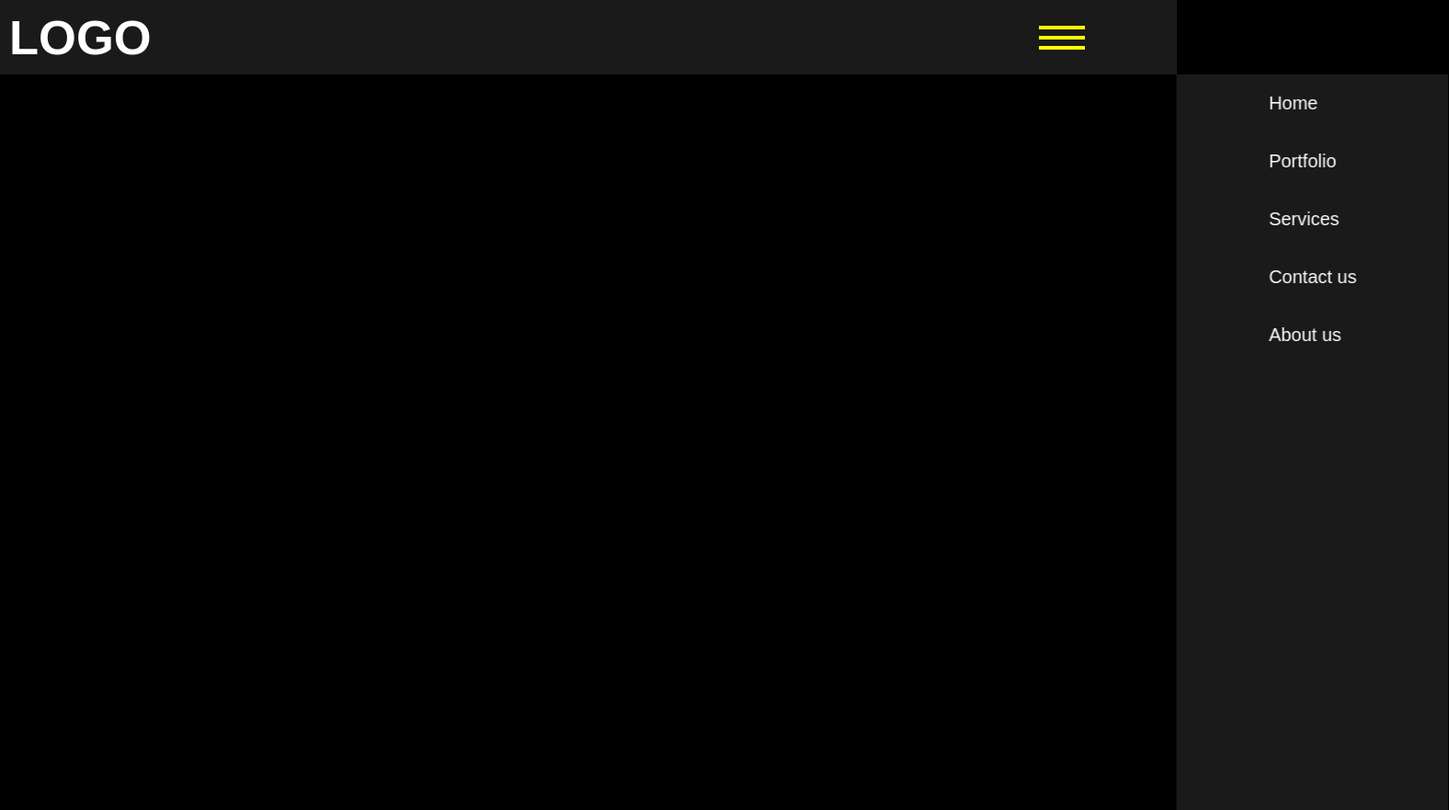
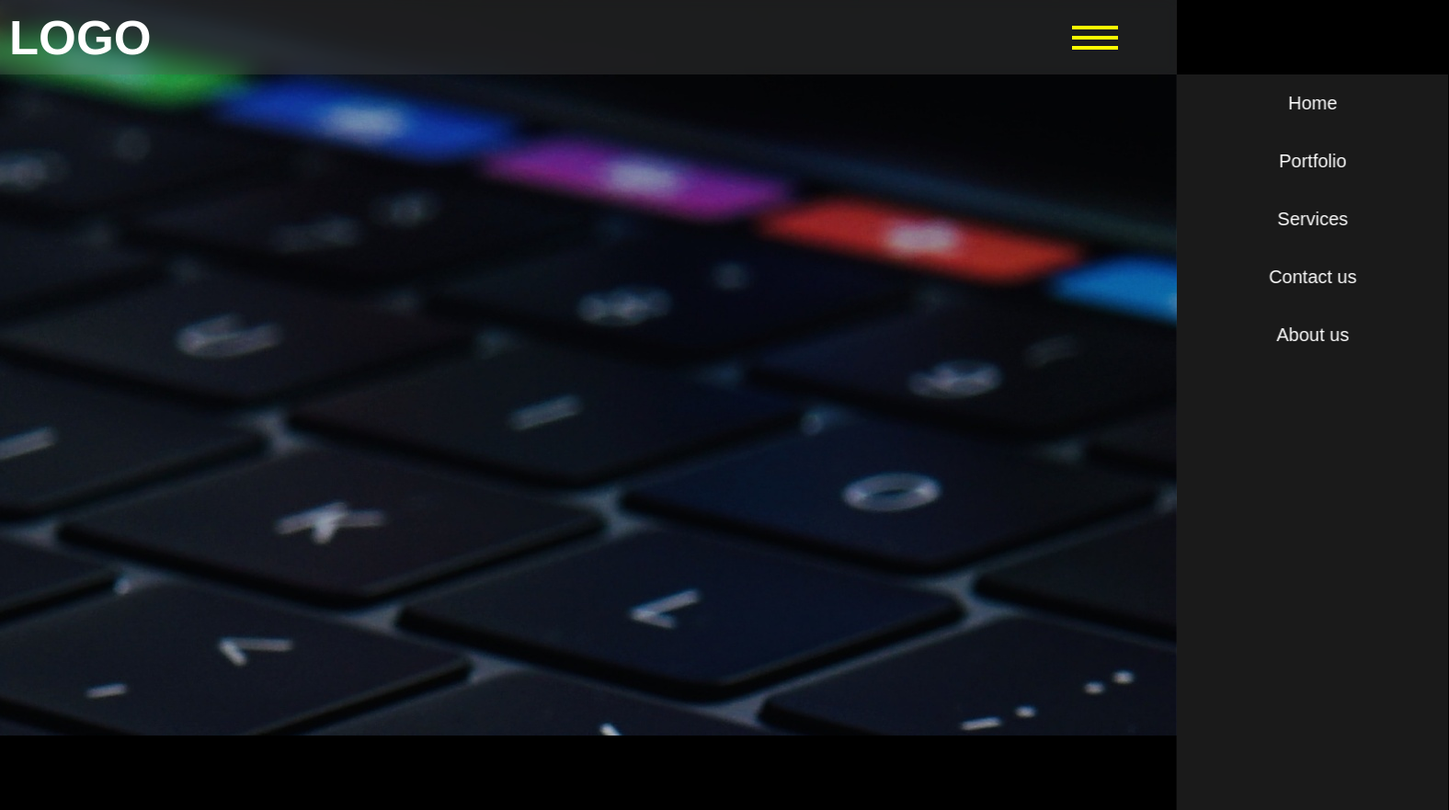
Before and after one commit to RavalRahul/menu, a plain HTML site: page index.html in a window 1280 px wide. Shown: the whole page at 92% size, 1576 px wide, since content can reach past the window. After the commit the page ends 800 px from the top, so only its background shows below. Drawn offline with Linux system fonts and the light colour scheme.

Commit message:
Update style.css

```diff
--- a/style.css
+++ b/style.css
@@ -7,12 +7,17 @@
 body
 {
     background-color: black;
-    /* background-image: url("macbook_3-wallpaper-5120x3200.jpg");
-    background-size: cover;
-    background-repeat: no-repeat; */
-    overflow: hidden;
-    overflow: -moz-hidden-unscrollable;
+    background-image: url("macbook_3-wallpaper-5120x3200.jpg");
+    background-repeat: no-repeat;
+    background-position-x: center;
+    background-position-y: top;
+    text-rendering: optimizeLegibility;
     position: relative;
+    position: fixed;
+    right: 0;
+    left: 0;
+    top: 0;
+    bottom: 0;
 }
 
 .logo{
@@ -26,7 +31,7 @@ nav{
     justify-content: space-between;
     display: flex;
     padding: 10px;
-    padding-right: 100px;
+    padding-right: 5%;
     background: rgba(105, 105, 105, 0.25);
     backdrop-filter: blur( 8px );
     -webkit-backdrop-filter: blur( 4px );
@@ -45,7 +50,8 @@ nav{
 
 .t-ul{
     transform: translateX(0) !important;
-    transition: 0.5s transform;
+    transition: 0.3s transform;
+
 }
 
 .ul{
@@ -54,13 +60,14 @@ nav{
     height: 100vh;
     position: absolute;
     transform: translateX(100%);
-    transition: 0.5s transform;
+    transition: 0.3s transform;
     background: rgba(105, 105, 105, 0.25);
     backdrop-filter: blur( 8px );
     -webkit-backdrop-filter: blur( 4px );
 }
 
 li{
+    text-align: center;
     font-family: Arial, Helvetica, sans-serif;
     font-size: 20px;
     padding: 20px 100px;
```
